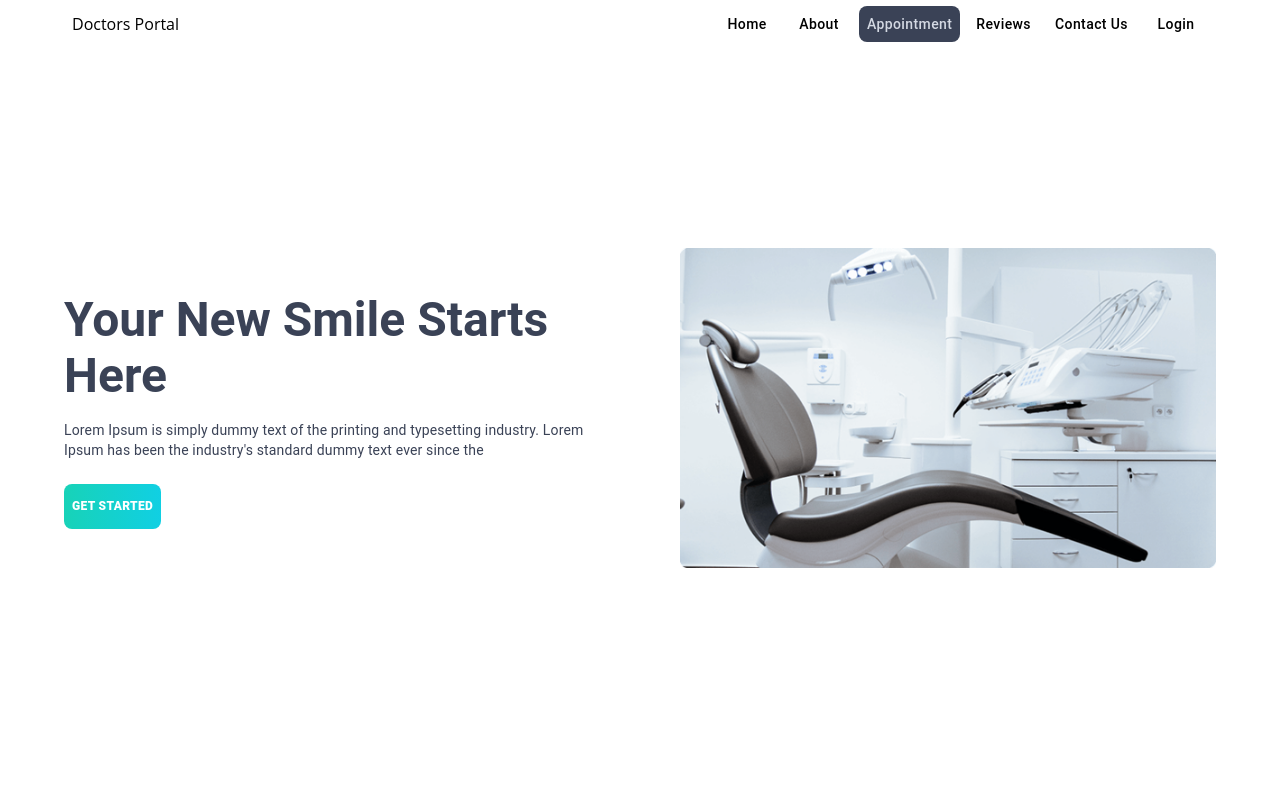
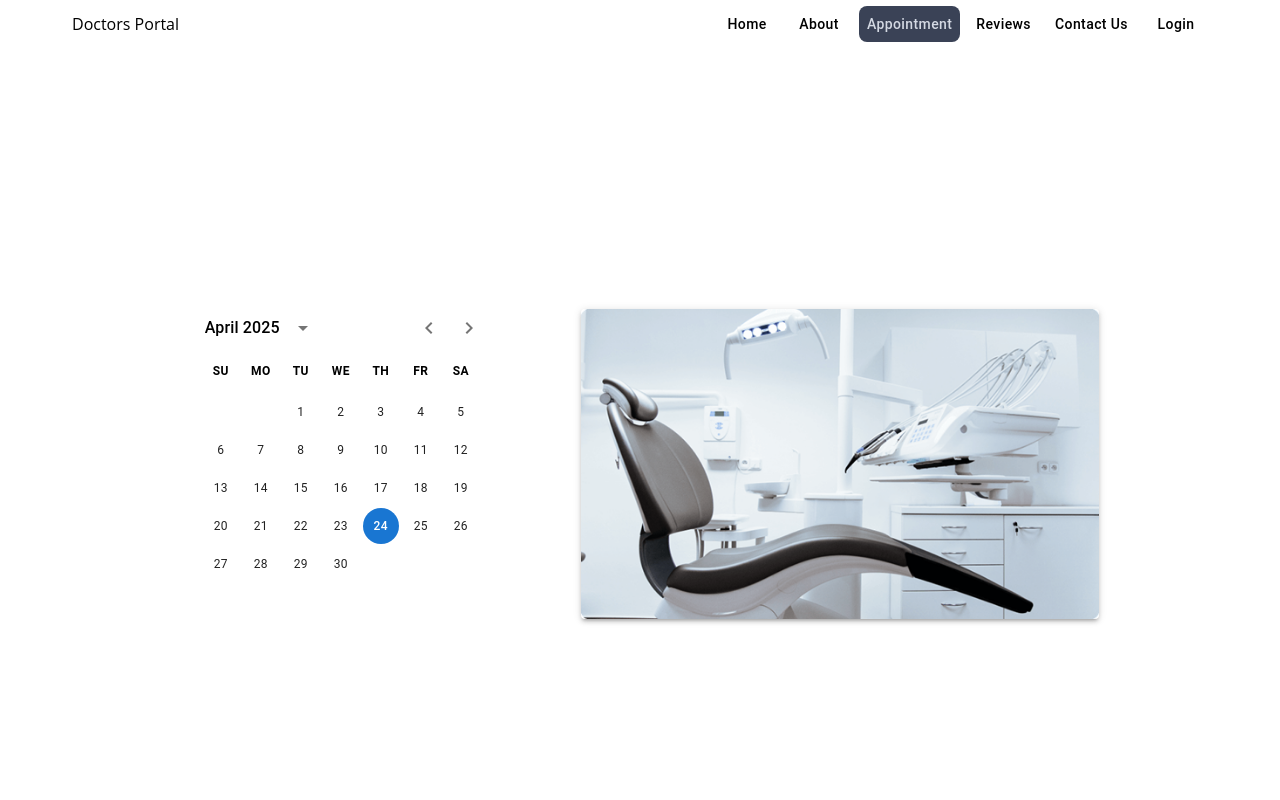
Before and after one commit to Eman-Abukhater/Doctor-s-Portal-Web-App, a React (Vite) app in the folder doctors-portal/: page /appointment in a window 1280 px wide. Shown: the top 800 px of the page. Built offline with nearby package versions, Linux system fonts and the light colour scheme.

Commit message:
create the calendar in the Appointment page

```diff
--- a/doctors-portal/package.json
+++ b/doctors-portal/package.json
@@ -13,6 +13,8 @@
     "@emotion/styled": "^11.14.0",
     "@mui/icons-material": "^5.17.1",
     "@mui/material": "^5.17.1",
+    "@mui/x-date-pickers": "^8.1.0",
+    "dayjs": "^1.11.13",
     "react": "^18.2.0",
     "react-dom": "^18.2.0",
     "react-router-dom": "^6.30.0"
--- a/doctors-portal/src/App.jsx
+++ b/doctors-portal/src/App.jsx
@@ -1,17 +1,20 @@
 import React from "react";
 import Navbar from "./components/Navbar";
 import { Box } from "@mui/material";
-import HeroSection from "./components/HeroSection"; // (even though not used here yet)
+import { BrowserRouter, Routes, Route } from "react-router-dom";
 import Home from "./pages/Home";
+import Appointment from "./pages/Appointment"; // 👉 Import Appointment page
 import "./App.css";
-import { BrowserRouter } from "react-router-dom";
 
 function App() {
   return (
     <BrowserRouter>
       <Box sx={{ fontFamily: "Open Sans, sans-serif" }}>
         <Navbar />
-        <Home />
+        <Routes>
+          <Route path="/" element={<Home />} />
+          <Route path="/appointment" element={<Appointment />} />
+        </Routes>
       </Box>
     </BrowserRouter>
   );
--- /dev/null
+++ b/doctors-portal/src/pages/Appointment.jsx
@@ -0,0 +1,60 @@
+import React, { useState } from 'react';
+import { Box, Container, TextField } from '@mui/material';
+import { StaticDatePicker } from '@mui/x-date-pickers/StaticDatePicker';
+import { LocalizationProvider } from '@mui/x-date-pickers/LocalizationProvider';
+import { AdapterDayjs } from '@mui/x-date-pickers/AdapterDayjs';
+import { dayCalendarClasses } from '@mui/x-date-pickers/DateCalendar';  // v7+: renamed from dayPickerClasses :contentReference[oaicite:0]{index=0}
+import dayjs from 'dayjs';
+
+export default function Appointment() {
+  const [date, setDate] = useState(dayjs());
+
+  return (
+    <Container sx={{ mt:{ md:30}, mb: 5 , pl:6}}>
+      <Box
+        sx={{
+          display: 'flex',
+          flexDirection: { xs: 'column', md: 'row' },
+          alignItems: 'center',
+          justifyContent: 'center',
+          gap: 10,
+        }}
+      >
+        <LocalizationProvider dateAdapter={AdapterDayjs}>
+          <StaticDatePicker
+            displayStaticWrapperAs="desktop"
+            value={date}
+            onChange={(newValue) => setDate(newValue)}
+            dayOfWeekFormatter={(weekday) =>
+              weekday.format('dd').toUpperCase()
+            }
+            renderInput={(params) => <TextField {...params} />}
+            slotProps={{
+              // 1) Remove Cancel/OK buttons entirely
+              actionBar: { actions: [] },
+            }}
+            sx={{
+              // 3) Target the weekday‐header labels (to be black
+              [`& .${dayCalendarClasses.weekDayLabel}`]: {
+                color: 'black',
+                fontWeight: 'bold',
+              },
+            }}
+
+          />
+        </LocalizationProvider>
+
+        <Box
+          component="img"
+          src="/assets/chair.png"
+          alt="Dentist Chair"
+          sx={{
+            width: { xs: '100%', md: '45%' },
+            borderRadius: 1,
+            boxShadow: 3,
+          }}
+        />
+      </Box>
+    </Container>
+  );
+}
```
Also changed, not shown: 1 other file (tests, documents, lock files or other folders).
